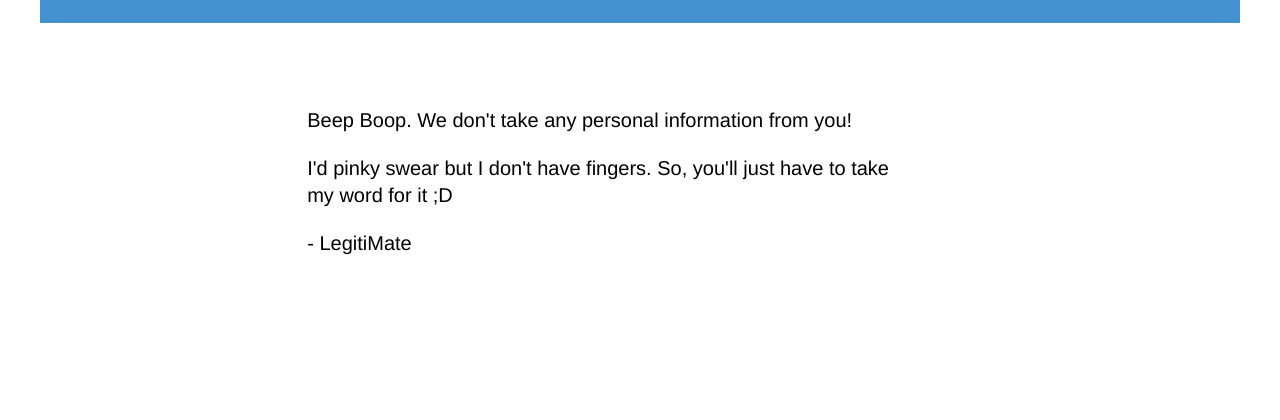
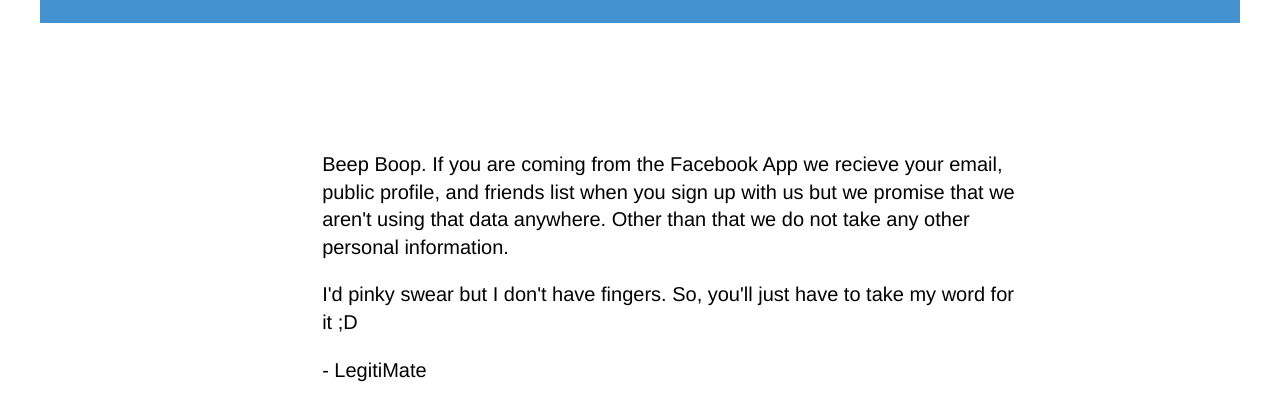
Before and after one commit to shiv24/AI-Hacks-2017, a plain HTML site: page front-end/privacy-policy.html in a window 1280 px wide. Shown: the part 196-616 px from the top of the page. Drawn offline with Linux system fonts and the light colour scheme.

Commit message:
update privacy policy

```diff
--- a/front-end/css/privacy-policy.css
+++ b/front-end/css/privacy-policy.css
@@ -31,10 +31,10 @@
 
 .text {
   position: absolute;
-  top: 303px;
-  left: 24%;
+  top: 347px;
+  left: 25.1666666666%;
   z-index: 2;
-  width: 600px;
+  width: 696px;
   min-height: 37px;
   font-size: 1em;
   color: rgb(0, 0, 0);
--- a/front-end/privacy-policy.html
+++ b/front-end/privacy-policy.html
@@ -10,7 +10,7 @@
 </head>
 <body class="body page-privacy-policy clearfix">
   <div class="text">
-    <p>Beep Boop. We don't take any personal information from you!</p>
+    <p>Beep Boop. If you are coming from the Facebook App we recieve your email, public profile, and friends list when you sign up with us but we promise that we aren't using that data anywhere. Other than that we do not take any other personal information.&nbsp;</p>
     <p>I'd pinky swear but I don't have fingers. So, you'll just have to take my word for it ;D</p>
     <p>- LegitiMate</p>
 </div>
```
